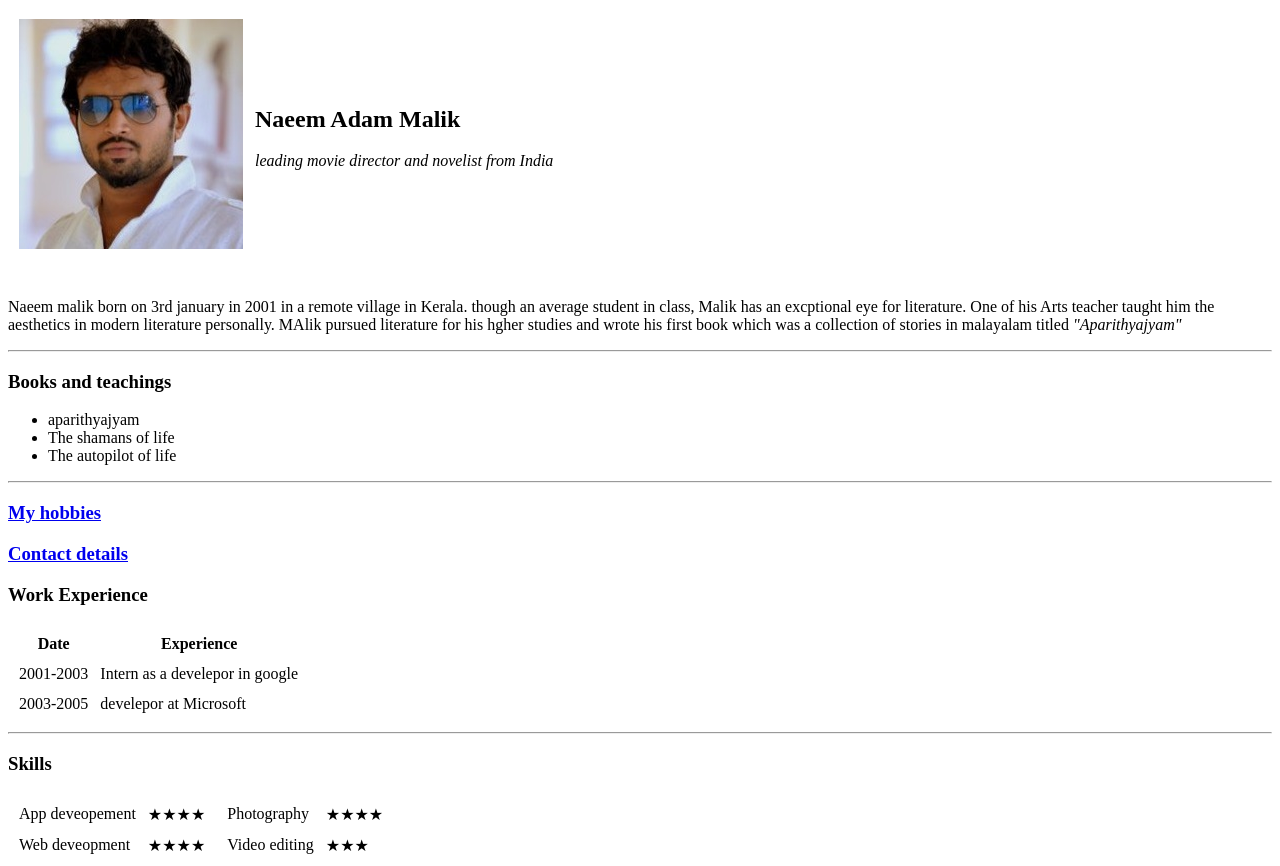
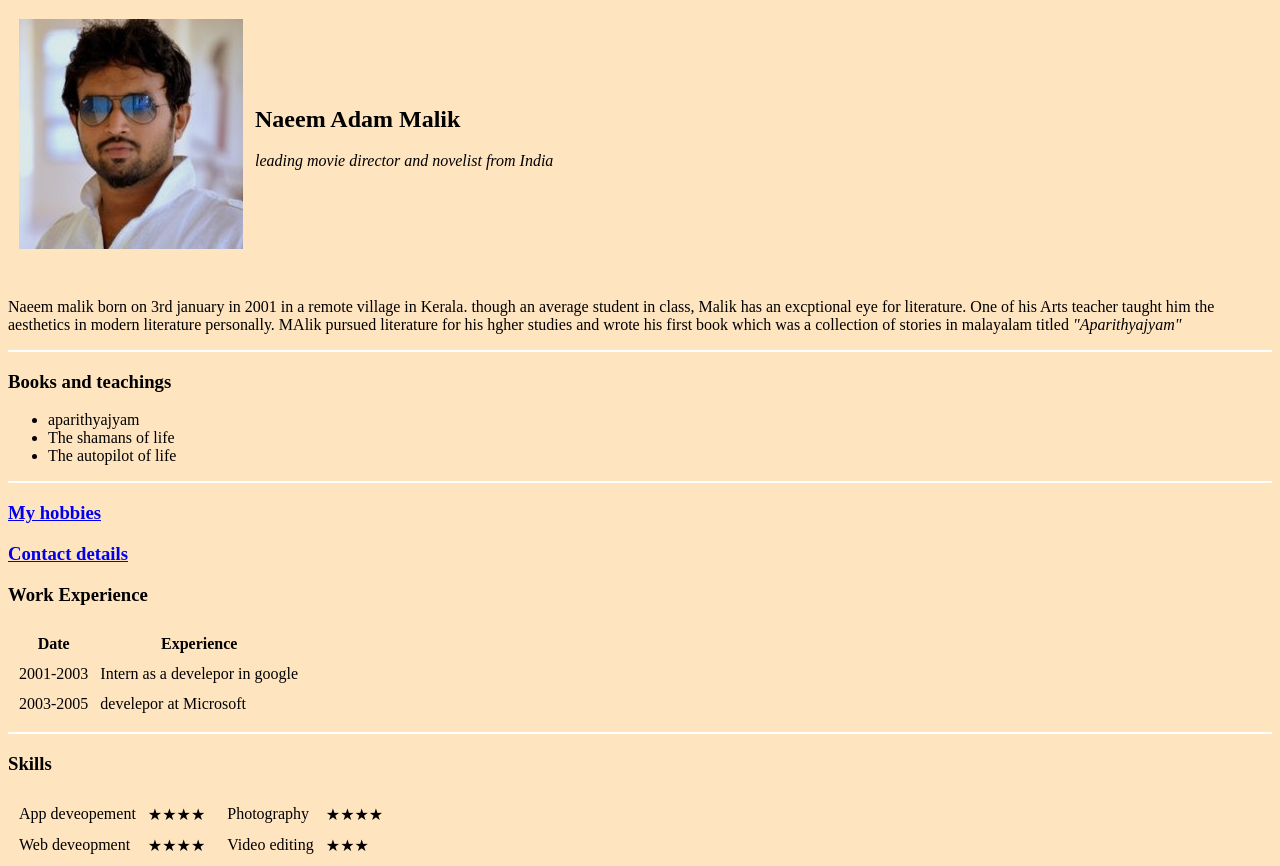
Before and after one commit to NaeeMMaliK01/CV, a plain HTML site: page index.html in a window 1280 px wide. Drawn offline with Linux system fonts and the light colour scheme.

Commit message:
Add files via upload

```diff
--- a/index.html
+++ b/index.html
@@ -4,6 +4,17 @@
 <head>
   <meta charset="utf-8">
   <title>Naeem's new project</title>
+  <style>
+   body {
+    background-color : #FFE4C0;
+   }
+   hr {
+     background-color :white;
+     border-style : none;
+     height : 2px
+
+   }
+  </style>
 </head>
 
 <body>
```
